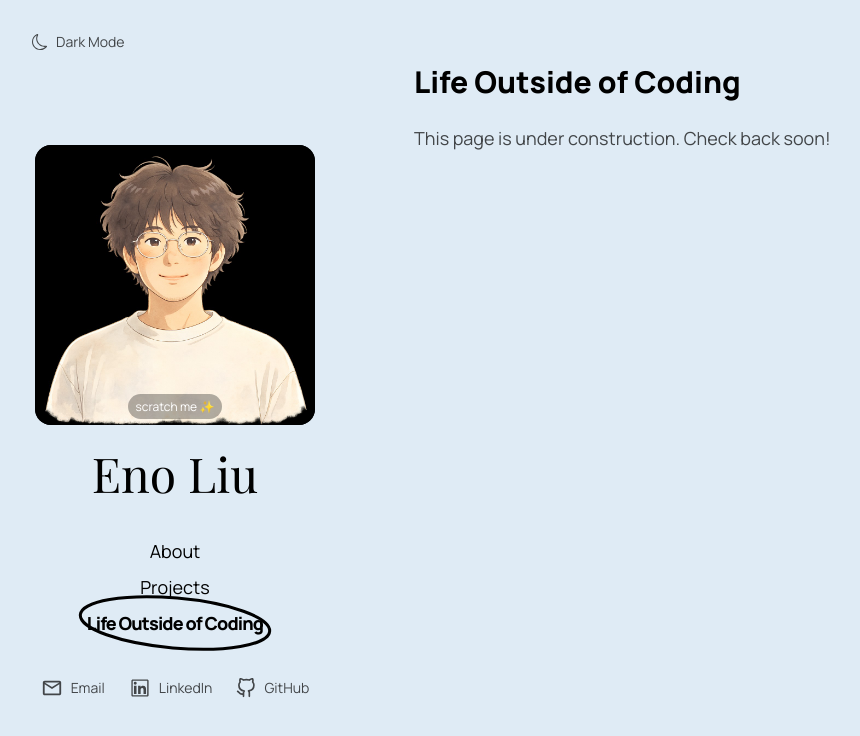
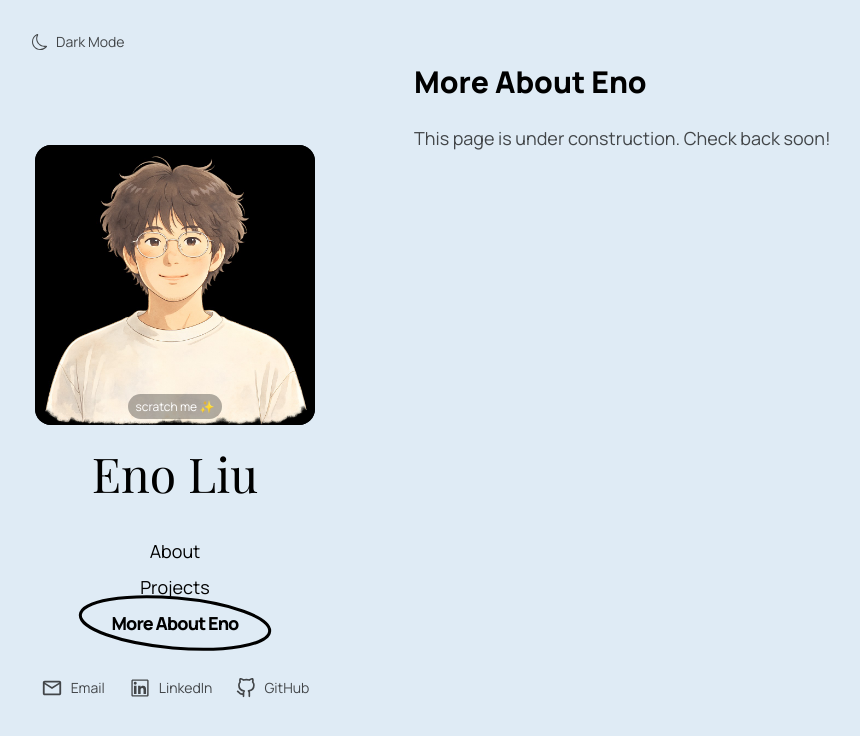
Before and after one commit to Eno-ow-zz/Personel-website, a Next.js app: page /misc in a window 1280 px wide. Shown: the top 736 px of the page, without its empty margins (0-860 px from the left). Built offline with nearby package versions, Linux system fonts and the light colour scheme; a web font is replaced by a local one.

Commit message:
change section titles

```diff
--- a/src/app/layout.js
+++ b/src/app/layout.js
@@ -121,7 +121,7 @@ export default function RootLayout({ children }) {
                     <MobileNavLink href="/work" pathname={pathname}
                       onClick={(e) => handleLinkClick(e, '/work')}>Projects</MobileNavLink>
                     <MobileNavLink href="/misc" pathname={pathname}
-                      onClick={(e) => handleLinkClick(e, '/misc')}>Life Outside of Coding</MobileNavLink>
+                      onClick={(e) => handleLinkClick(e, '/misc')}>More About Eno</MobileNavLink>
                   </nav>
                   <div className="flex gap-4 mt-4 pt-4 border-t border-current/10">
                     <a href="mailto:enoch140303@gmail.com" className="p-2"><MdOutlineMail size={22} /></a>
@@ -275,7 +275,7 @@ function Sidebar({
           </NavLink>
           <NavLink href="/misc" pathname={pathname}
             onClick={(e) => onLinkClick(e, '/misc')} theme={theme}>
-            Life Outside of Coding
+            More About Eno
           </NavLink>
         </nav>
 
--- a/src/app/misc/page.js
+++ b/src/app/misc/page.js
@@ -1,7 +1,7 @@
 export default function Misc() {
   return (
     <div className="p-8 md:p-16 max-w-3xl">
-      <h2 className="text-3xl font-bold mb-6">Life Outside of Coding</h2>
+      <h2 className="text-3xl font-bold mb-6">More About Eno</h2>
       <p className="text-lg opacity-70">
         This page is under construction. Check back soon!
       </p>
--- a/src/app/work/page.js
+++ b/src/app/work/page.js
@@ -1,7 +1,7 @@
 export default function Work() {
   return (
     <div className="p-8 md:p-16 max-w-3xl">
-      <h2 className="text-3xl font-bold mb-6">Coding Projects</h2>
+      <h2 className="text-3xl font-bold mb-6">Projects</h2>
       <p className="text-lg opacity-70">
         This page is under construction. Check back soon!
       </p>
```
